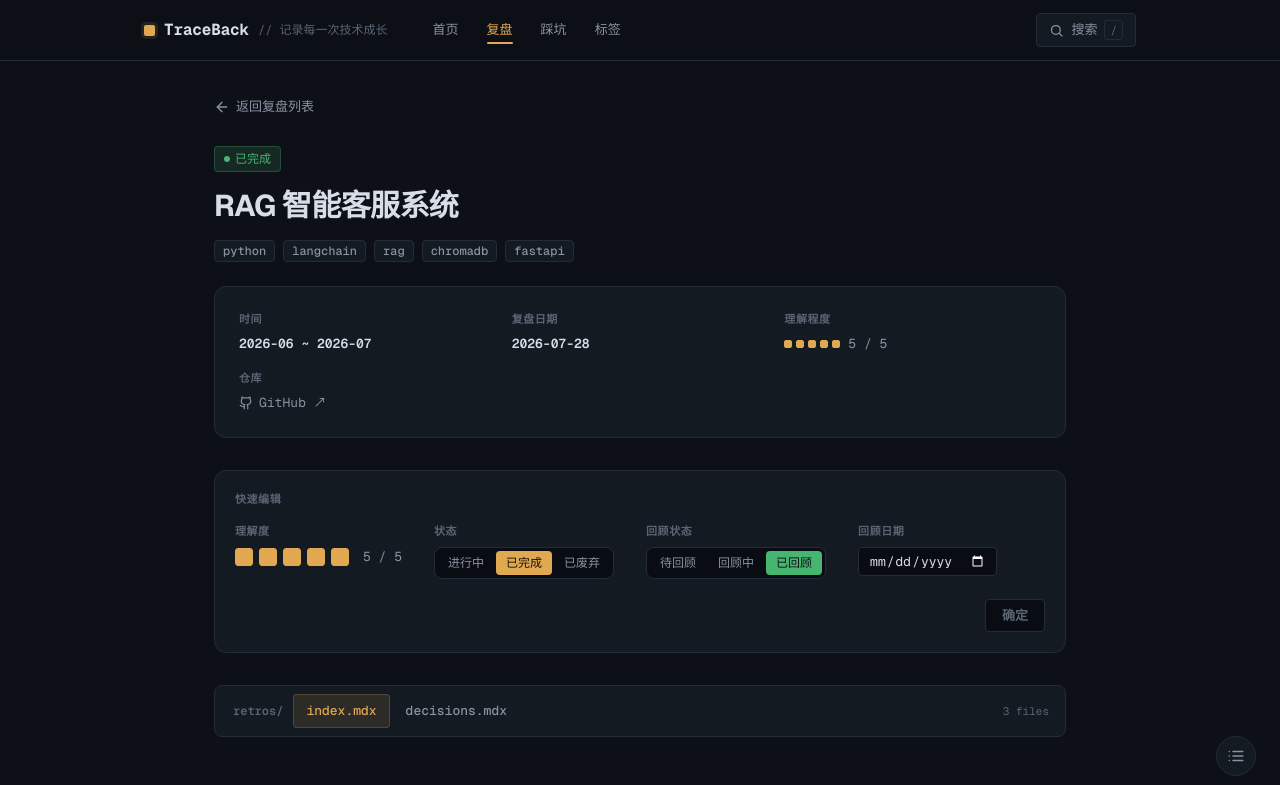
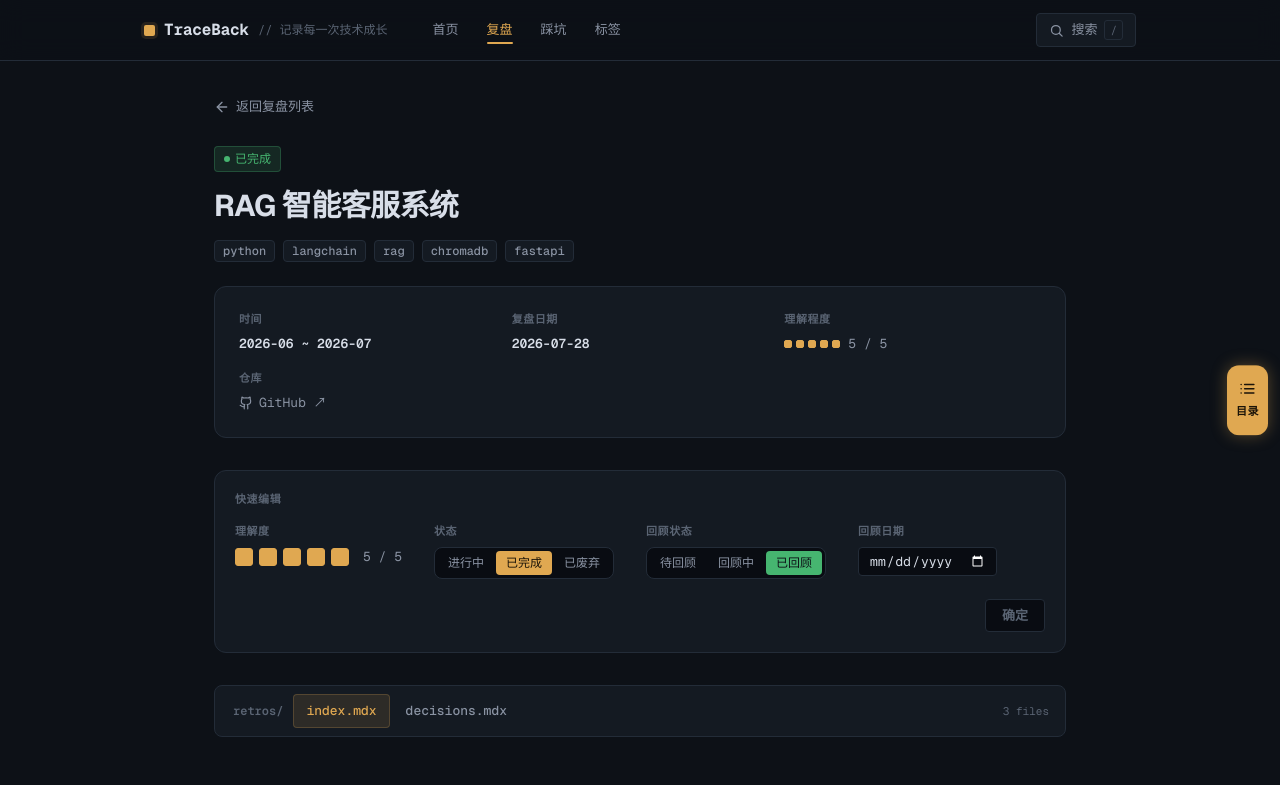
Before and after one commit to lhb-zero/TraceBack, a Next.js app: page /retros/2026/rag-chatbot in a window 1280 px wide. Shown: the top 785 px of the page. Built offline with nearby package versions, Linux system fonts and the light colour scheme.

Commit message:
style: 浮动目录改为右侧垂直居中的琥珀色抽屉把手（高对比+光晕），面板左侧弹出

```diff
--- a/src/components/FloatingToc.tsx
+++ b/src/components/FloatingToc.tsx
@@ -43,20 +43,24 @@ export default function FloatingToc({ headings }: Props) {
 
   return (
     <>
-      {/* Floating button */}
+      {/* Floating button: amber drawer handle on the right edge, vertically centered */}
       <button
         ref={btnRef}
         onClick={() => setOpen(!open)}
-        className="fixed bottom-6 right-6 z-50 flex h-10 w-10 items-center justify-center rounded-full border border-border bg-surface text-muted shadow-lg transition-all hover:border-primary hover:text-primary"
+        className={`fixed right-3 top-1/2 z-50 flex -translate-y-1/2 flex-col items-center gap-1.5 rounded-lg border px-2 py-3.5 transition-all ${
+          open
+            ? "border-primary bg-primary-strong text-primary-foreground shadow-[0_0_20px_rgba(224,168,81,0.45)]"
+            : "border-primary/50 bg-primary text-primary-foreground shadow-[0_0_16px_rgba(224,168,81,0.35)] hover:bg-primary-strong hover:shadow-[0_0_24px_rgba(224,168,81,0.5)]"
+        }`}
         aria-label="打开目录"
       >
         <svg
-          width="18"
-          height="18"
+          width="17"
+          height="17"
           viewBox="0 0 24 24"
           fill="none"
           stroke="currentColor"
-          strokeWidth="2"
+          strokeWidth="2.2"
           strokeLinecap="round"
           strokeLinejoin="round"
         >
@@ -67,13 +71,14 @@ export default function FloatingToc({ headings }: Props) {
           <line x1="3" y1="12" x2="3.01" y2="12" />
           <line x1="3" y1="18" x2="3.01" y2="18" />
         </svg>
+        <span className="font-mono text-[11px] font-bold tracking-[0.05em]">目录</span>
       </button>
 
-      {/* Panel */}
+      {/* Panel: pops out to the left of the handle */}
       {open && (
         <div
           ref={panelRef}
-          className="fixed bottom-20 right-6 z-50 w-64 rounded-lg border border-border bg-surface p-4 shadow-2xl"
+          className="fixed right-16 top-1/2 z-50 w-64 -translate-y-1/2 rounded-lg border border-border bg-surface p-4 shadow-2xl"
         >
           <div className="mb-2 flex items-center justify-between">
             <span className="font-mono text-[11px] font-semibold uppercase tracking-[0.05em] text-subtle">
```
